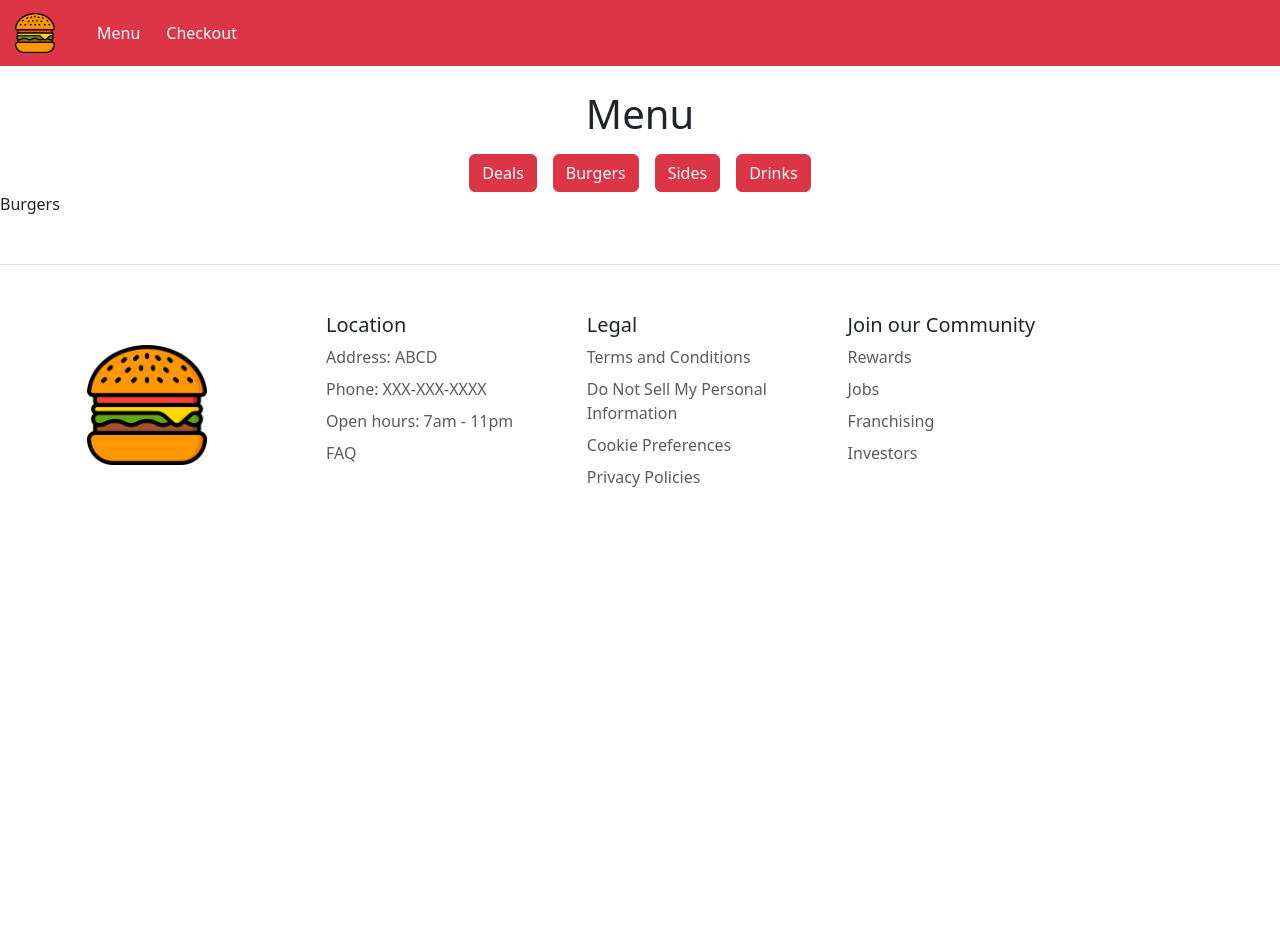
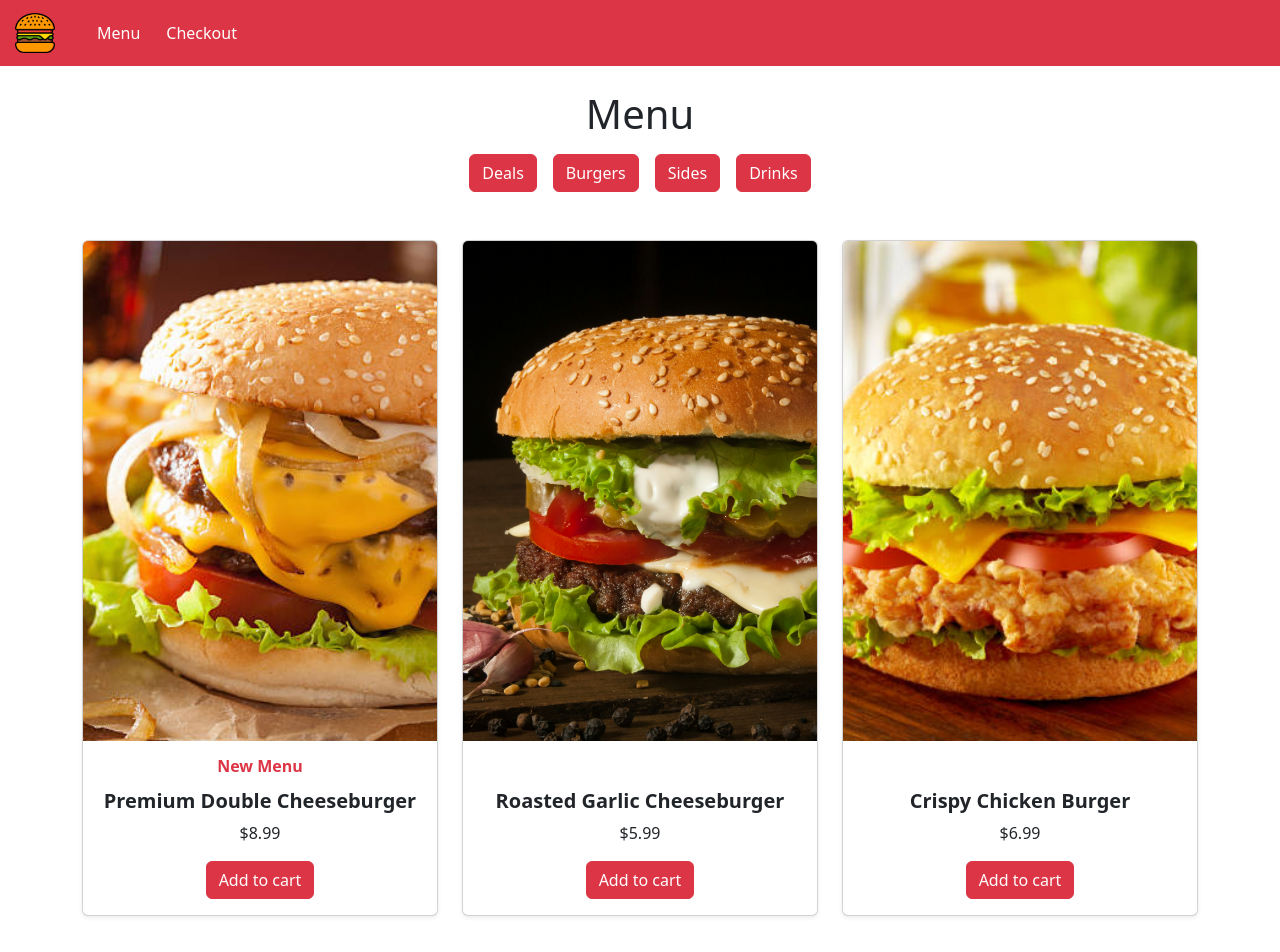
Before and after one commit to KshitijPingle/cpsc-349-final-project, a React (Create React App) app in the folder restaurant-app/: page /menu/burgers in a window 1280 px wide. Shown: the top 952 px of the page. Before the commit the page ends 800 px from the top, so only its background shows below. Built offline with nearby package versions, Linux system fonts and the light colour scheme.

Commit message:
burger menu done

```diff
--- a/restaurant-app/src/pages/Burgers.js
+++ b/restaurant-app/src/pages/Burgers.js
@@ -1,10 +1,102 @@
 import React from "react";
 import { Menu } from "../components/Menu";
+import PremBurger from "../img/newMenu.jpg";
+import GarlicBurger from "../img/garlic_burger.jpg";
+import ChickenBurger from "../img/chicken_burger.jpg";
+import { Link } from "react-router-dom";
+
 export const Burgers = () => {
   return (
     <div>
       <Menu />
-      Burgers
+
+      <div className="container py-5">
+        <div className="row">
+          <div className="col-md-4 mb-4">
+            <div className="card h-100 shadow-sm rounded">
+              <img
+                src={PremBurger}
+                className="card-img-top"
+                alt="Premium Double Cheeseburger"
+                style={{ height: "500px", objectFit: "cover" }}
+              />
+              <div className="card-body d-flex flex-column">
+                <h6
+                  className="text-danger fw-bold text-center"
+                  style={{ minHeight: "24px" }}
+                >
+                  New Menu
+                </h6>
+                <h5 className="card-title fw-bold text-center">
+                  Premium Double Cheeseburger
+                </h5>
+                <p className="card-text text-center">$8.99</p>
+                <div className="d-flex justify-content-center mt-auto">
+                  <Link to="/checkout">
+                    <button className="btn btn-danger">Add to cart</button>
+                  </Link>
+                </div>
+              </div>
+            </div>
+          </div>
+
+          <div className="col-md-4 mb-4">
+            <div className="card h-100 shadow-sm rounded">
+              <img
+                src={GarlicBurger}
+                className="card-img-top"
+                alt="Roasted Garlic Cheeseburger"
+                style={{ height: "500px", objectFit: "cover" }}
+              />
+              <div className="card-body d-flex flex-column">
+                <h6
+                  className="text-danger fw-bold text-center"
+                  style={{ minHeight: "24px" }}
+                >
+                  {/* Intentionally empty to keep height consistent */}
+                </h6>
+                <h5 className="card-title fw-bold text-center">
+                  Roasted Garlic Cheeseburger
+                </h5>
+                <p className="card-text text-center">$5.99</p>
+                <div className="d-flex justify-content-center mt-auto">
+                  <Link to="/checkout">
+                    <button className="btn btn-danger">Add to cart</button>
+                  </Link>
+                </div>
+              </div>
+            </div>
+          </div>
+
+          <div className="col-md-4 mb-4">
+            <div className="card h-100 shadow-sm rounded">
+              <img
+                src={ChickenBurger}
+                className="card-img-top"
+                alt="Crispy Chicken Burger"
+                style={{ height: "500px", objectFit: "cover" }}
+              />
+              <div className="card-body d-flex flex-column">
+                <h6
+                  className="text-danger fw-bold text-center"
+                  style={{ minHeight: "24px" }}
+                >
+                  {/* Intentionally empty to keep height consistent */}
+                </h6>
+                <h5 className="card-title fw-bold text-center">
+                  Crispy Chicken Burger
+                </h5>
+                <p className="card-text text-center">$6.99</p>
+                <div className="d-flex justify-content-center mt-auto">
+                  <Link to="/checkout">
+                    <button className="btn btn-danger">Add to cart</button>
+                  </Link>
+                </div>
+              </div>
+            </div>
+          </div>
+        </div>
+      </div>
     </div>
   );
 };
```
Also changed, not shown: restaurant-app/src/img/chicken_burger.jpg (added), restaurant-app/src/img/garlic_burger.jpg (added).
